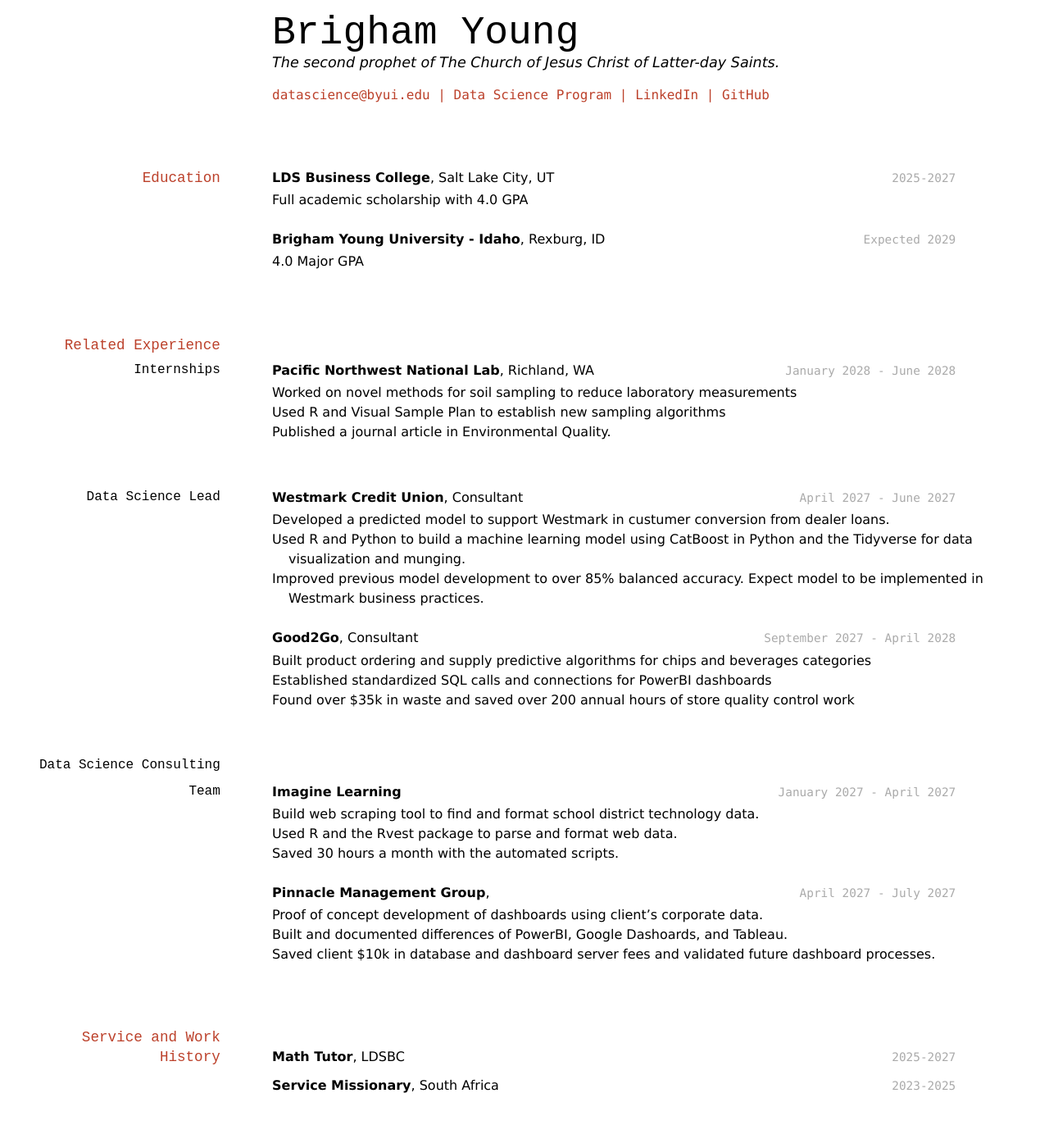
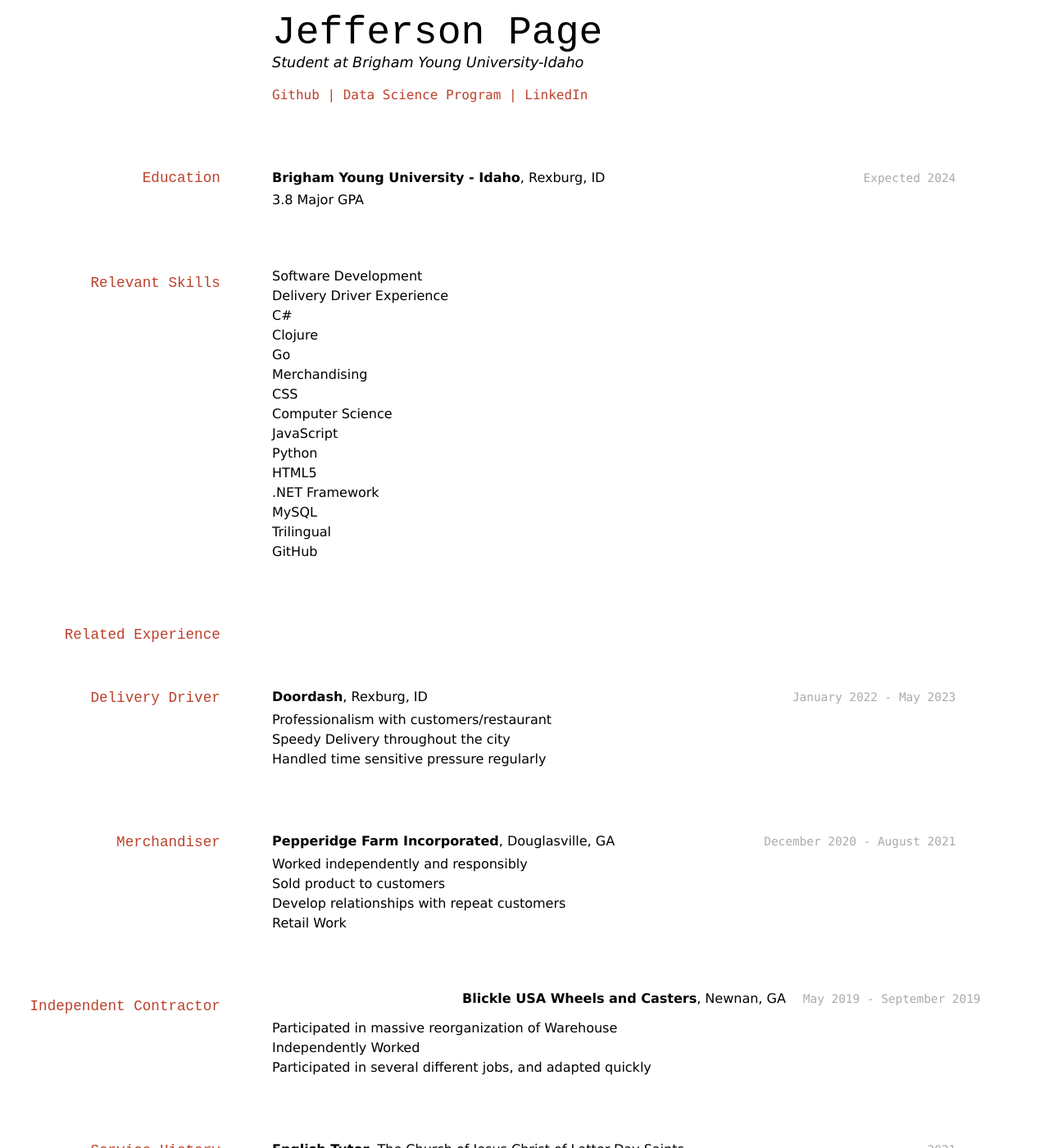
Before and after one commit to HarrisonSan/jpage_resume-1, a Jekyll site: the page built from docs/index.md, in a window 1280 px wide and 1400 px high. Shown: the whole window at 82% size. Built offline with Jekyll 4.4.1, drawn with Linux system fonts in a browser that asks for light colours; some of the changed text lies outside the part shown.

Commit message:
Update index.md

```diff
--- a/docs/index.md
+++ b/docs/index.md
@@ -1,87 +1,86 @@
 ---
 layout: cv
-title: Brigham Young's Resume
+title: Jefferson Page's Resume
 ---
-# Brigham Young
-The second prophet of The Church of Jesus Christ of Latter-day Saints.
+# Jefferson Page
+Student at Brigham Young University-Idaho
 
 <div id="webaddress">
-<a href="datascience@byui.edu">datascience@byui.edu</a>
+<a href="https://github.com/jeffmahay">Github</a>
 | <a href="https://byuidatascience.github.io/development.html">Data Science Program</a>
-| <a href="https://www.linkedin.com/groups/13537407/">LinkedIn</a>
-| <a href="https://github.com/byuids-resumes">GitHub</a>
+| <a href="www.linkedin.com/in/jeff-page-1b9661207">LinkedIn</a>
 </div>
 
 <!-- https://www.monique.tech/the-art-of-markdown -->
 
 ## Education
-
-`2025-2027`
-__LDS Business College__, Salt Lake City, UT
-
-- Full academic scholarship with 4.0 GPA
-
-`Expected 2029`
+`Expected 2024`
 __Brigham Young University - Idaho__, Rexburg, ID
 
-- 4.0 Major GPA
+- 3.8 Major GPA
 
+## Relevant Skills
+- Software Development
+- Delivery Driver Experience
+- C#
+- Clojure
+- Go
+- Merchandising
+- CSS
+- Computer Science
+- JavaScript
+- Python
+- HTML5
+- .NET Framework
+- MySQL
+- Trilingual
+- GitHub
 
 ## Related Experience
 
-### Internships
+## Delivery Driver
+`January 2022 - May 2023`
+__Doordash__, Rexburg, ID
 
-`January 2028 - June 2028`
-__Pacific Northwest National Lab__, Richland, WA
+- Professionalism with customers/restaurant
+- Speedy Delivery throughout the city
+- Handled time sensitive pressure regularly
 
-- Worked on novel methods for soil sampling to reduce laboratory measurements
-- Used R and Visual Sample Plan to establish new sampling algorithms
-- Published a journal article in Environmental Quality.
+## Merchandiser
+`December 2020 - August 2021`
+__Pepperidge Farm Incorporated__, Douglasville, GA
 
-### Data Science Lead
+- Worked independently and responsibly
+- Sold product to customers
+- Develop relationships with repeat customers
+- Retail Work
 
-`April 2027 - June 2027`
-__Westmark Credit Union__, Consultant
+## Independent Contractor
+- `May 2019 - September 2019`
+__Blickle USA Wheels and Casters__, Newnan, GA
 
-- Developed a predicted model to support Westmark in custumer conversion from dealer loans.
-- Used R and Python to build a machine learning model using CatBoost in Python and the Tidyverse for data visualization and munging.
-- Improved previous model development to over 85% balanced accuracy. Expect model to be implemented in Westmark business practices.
+- Participated in massive reorganization of Warehouse
+- Independently Worked
+- Participated in several different jobs, and adapted quickly
 
-`September 2027 - April 2028`
-__Good2Go__, Consultant
+## Service History
 
-- Built product ordering and supply predictive algorithms for chips and beverages categories
-- Established standardized SQL calls and connections for PowerBI dashboards
-- Found over $35k in waste and saved over 200 annual hours of store quality control work
-
-### Data Science Consulting Team
-
-`January 2027 - April 2027`
-__Imagine Learning__
-
-- Build web scraping tool to find and format school district technology data.
-- Used R and the Rvest package to parse and format web data.
-- Saved 30 hours a month with the automated scripts.
-
-`April 2027 - July 2027`
-__Pinnacle Management Group__,
-
-- Proof of concept development of dashboards using client's corporate data.
-- Built and documented differences of PowerBI, Google Dashoards, and Tableau.
-- Saved client $10k in database and dashboard server fees and validated future dashboard processes.
+`2021`
+__English Tutor__, The Church of Jesus Christ of Latter-Day Saints
 
 
-## Service and Work History
+`2019-2020`
+__Service Missionary__, Madagascar/ Boston, Massachusetts
 
-`2025-2027`
-__Math Tutor__, LDSBC
+## Languages
+- Malagasy - Intermediate
+- Spanish - Beginner
+- Japanese - Intermediate
+- Mandarin - Beginner
+-French - Beginner
 
-
-`2023-2025`
-__Service Missionary__, South Africa
-
-
+##
 
 <!-- ### Footer
 
-Last updated: May 2013 -->
+Last updated: July 2023 -->
```
